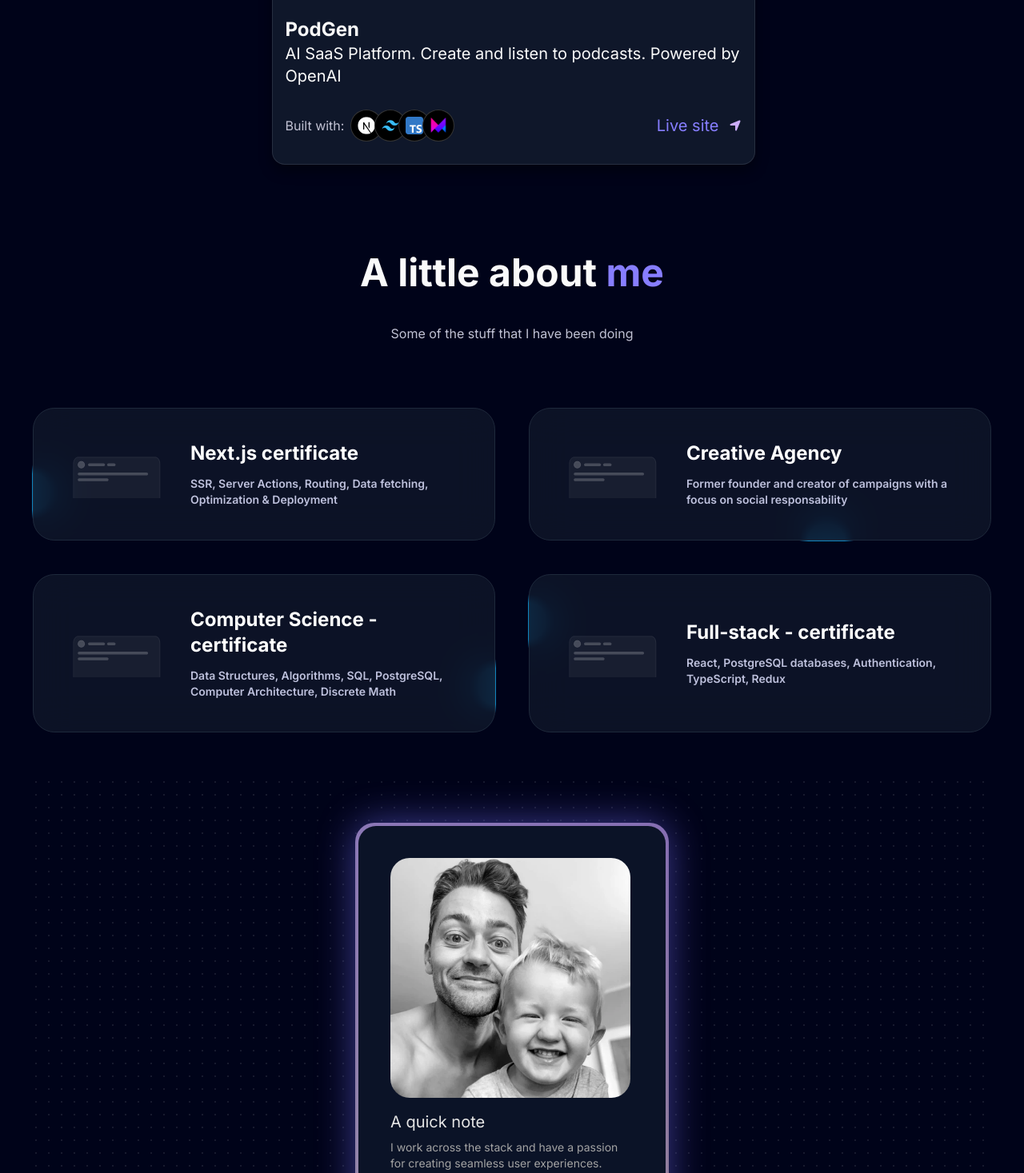
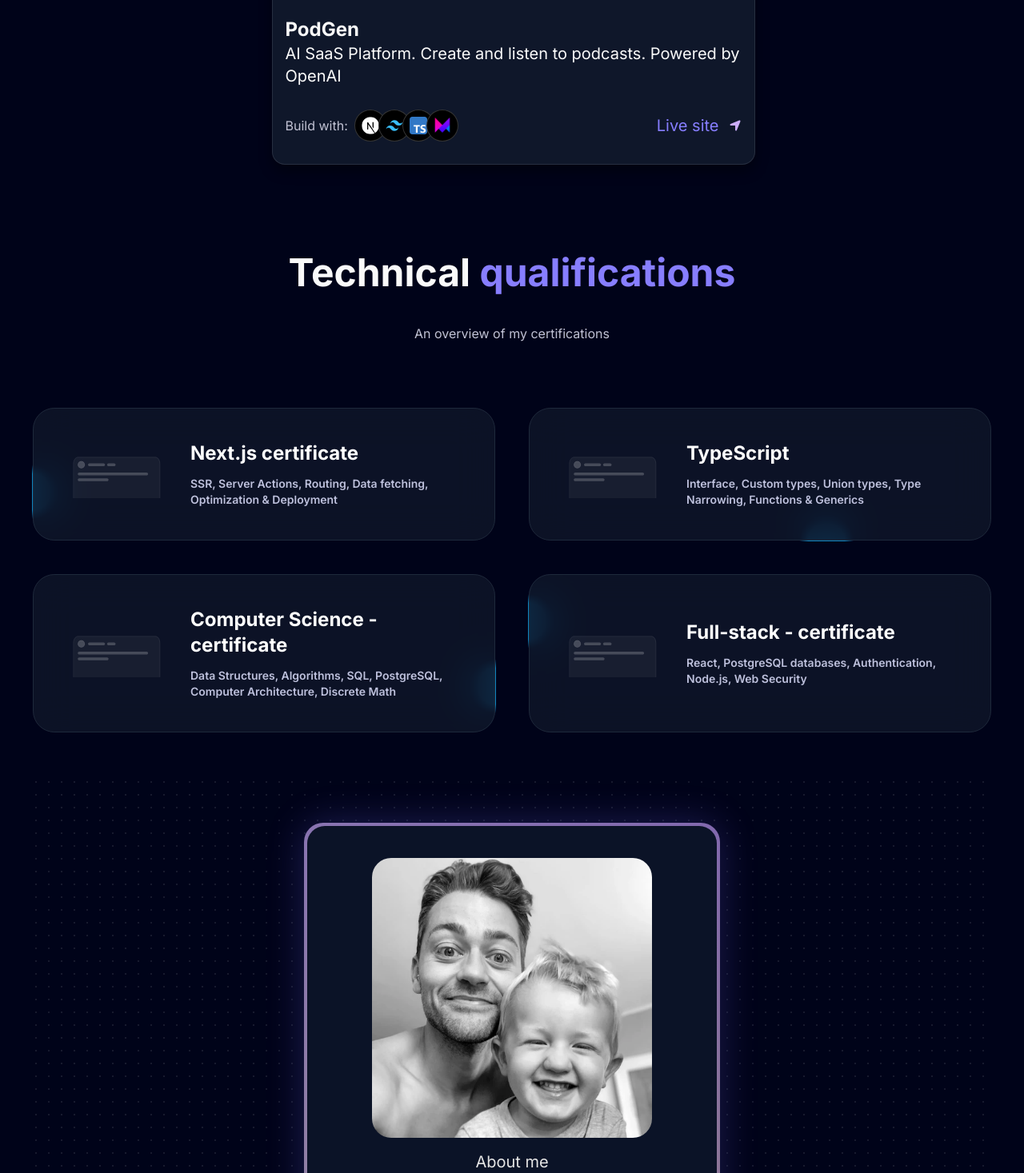
Before and after one commit to t-holmquist/portfolio, a Next.js app: page / in a window 1280 px wide. Shown: the part 2398-3865 px from the top of the page at 80% size. Built offline with nearby package versions, Linux system fonts and the light colour scheme.

Commit message:
Style changes and new copy

```diff
--- a/components/Experience.tsx
+++ b/components/Experience.tsx
@@ -6,12 +6,12 @@ const Experience = () => {
   return (
     <div id="experience" className="lg:py-14">
         <h1 className="heading">
-            A little about {' '}
-            <span className="text-[#877EFF]">me</span>
+            Technical
+            <span className="text-[#877EFF]"> qualifications</span>
         </h1>
         <div className="flex justify-center mt-10">
             <p className="text-white-200">
-                Some of the stuff that I have been doing
+                An overview of my certifications
             </p>
         </div>
         <div className="w-full mt-20 grid lg:grid-cols-4 grid-cols-1 gap-10">
--- a/components/RecentProjects.tsx
+++ b/components/RecentProjects.tsx
@@ -36,7 +36,7 @@ const RecentProjects = () => {
 
                         <div className="flex items-center justify-between mt-7 mb-3">
                             <div className="flex items-center">
-                                <p className="text-white-200 mr-2">Built with: </p>
+                                <p className="text-white-200 mr-2">Build with: </p>
                                 {iconLists.map((icon, index) => (
                                     <div style={{
                                         transform: `translateX(-${5 * index * 2}px)
--- a/components/ui/CardGradient.tsx
+++ b/components/ui/CardGradient.tsx
@@ -30,17 +30,20 @@ export function BackgroundGradientDemo() {
 
   return (
     <div className="mt-20 lg:mt-14">
-      <BackgroundGradient className="rounded-[22px] max-w-sm p-4 sm:p-10 bg-white dark:bg-[#0B1327]">
-        <Image className="rounded-3xl" src="/portrait.webp" alt="portrait" width={300} height={300}/>
+      <BackgroundGradient className="flex flex-col items-center rounded-[22px] max-w-sm md:max-w-lg p-4 sm:p-10 bg-white dark:bg-[#0B1327]">
+        <Image className="rounded-3xl" src="/portrait.webp" alt="portrait" width={350} height={350}/>
         <p className="text-base sm:text-xl text-black mt-4 mb-2 dark:text-neutral-200">
-          A quick note
+          About me
         </p>
 
         <p className="text-sm text-neutral-600 dark:text-neutral-400">
-        I work across the stack and have a passion for creating seamless user experiences.
+        I specialize in front-end, but work across the stack using the latest technologies like Next.js. I have a great passion for creating seamless user experiences.
         <br></br>
         <br></br>
-        During my startup experimentation phase, I&apos;ve gained valuable business knowledge and learned how to facilitate and work in a creative team.
+        As a former founder of a creative agency, I&apos;ve gained valuable business knowledge and learned how to facilitate and work in a creative team.
+        <br></br>
+        <br></br>
+          Combining my design & business knowledge with my technical skills, I can quickly adapt to the needs of a particular job.
         </p>
         <button onMouseLeave={handleMouseLeave} onMouseEnter={handleMouseEnter} className="hidden lg:flex rounded-full pl-4 pr-1 py-1 text-white items-center space-x-1 bg-black mt-4 text-xs font-bold dark:bg-zinc-800">
           <span className="text-xs">Hi I&apos;m</span>
--- a/components/ui/CardGradientSource.tsx
+++ b/components/ui/CardGradientSource.tsx
@@ -40,7 +40,7 @@ export const BackgroundGradient = ({
           backgroundSize: animate ? "400% 400%" : undefined,
         }}
         className={cn(
-          "absolute inset-0 rounded-3xl z-[1] opacity-60 group-hover:opacity-100 blur-xl  transition duration-500 will-change-transform",
+          "absolute inset-0 rounded-3xl z-[1] opacity-30 group-hover:opacity-100 blur-xl  transition duration-500 will-change-transform",
           " bg-[radial-gradient(circle_farthest-side_at_0_100%,#877EFF,transparent),radial-gradient(circle_farthest-side_at_100%_0,#7b61ff,transparent),radial-gradient(circle_farthest-side_at_100%_100%,#5D5FEF,transparent),radial-gradient(circle_farthest-side_at_0_0,#1ca0fb,#141316)]"
         )}
       />
--- a/data/index.ts
+++ b/data/index.ts
@@ -11,7 +11,6 @@ export const funFacts = [
 
 
 export const navItems = [
-    { name: "About", link: "#about" },
     { name: "Projects", link: "#projects" },
     { name: "Experience", link: "#experience" },
     { name: "Contact", link: "#contact" },
@@ -50,7 +49,7 @@ export const navItems = [
     },
     {
       id: 4,
-      title: "I know the fronts and backs of the web",
+      title: "Former founder of a creative agency startup",
       description: "",
       className: "lg:col-span-2 md:col-span-3 md:row-span-1",
       imgClassName: "",
@@ -103,8 +102,8 @@ export const navItems = [
     },
     {
       id: 2,
-      title: "Creative Agency",
-      desc: "Former founder and creator of campaigns with a focus on social responsability",
+      title: "TypeScript",
+      desc: "Interface, Custom types, Union types, Type Narrowing, Functions & Generics ",
       className: "md:col-span-2", // change to md:col-span-2
       thumbnail: "/b4.svg",
     },
@@ -118,7 +117,7 @@ export const navItems = [
     {
       id: 4,
       title: "Full-stack - certificate",
-      desc: "React, PostgreSQL databases, Authentication, TypeScript, Redux",
+      desc: "React, PostgreSQL databases, Authentication, Node.js, Web Security",
       className: "md:col-span-2",
       thumbnail: "/b4.svg",
     },
```
